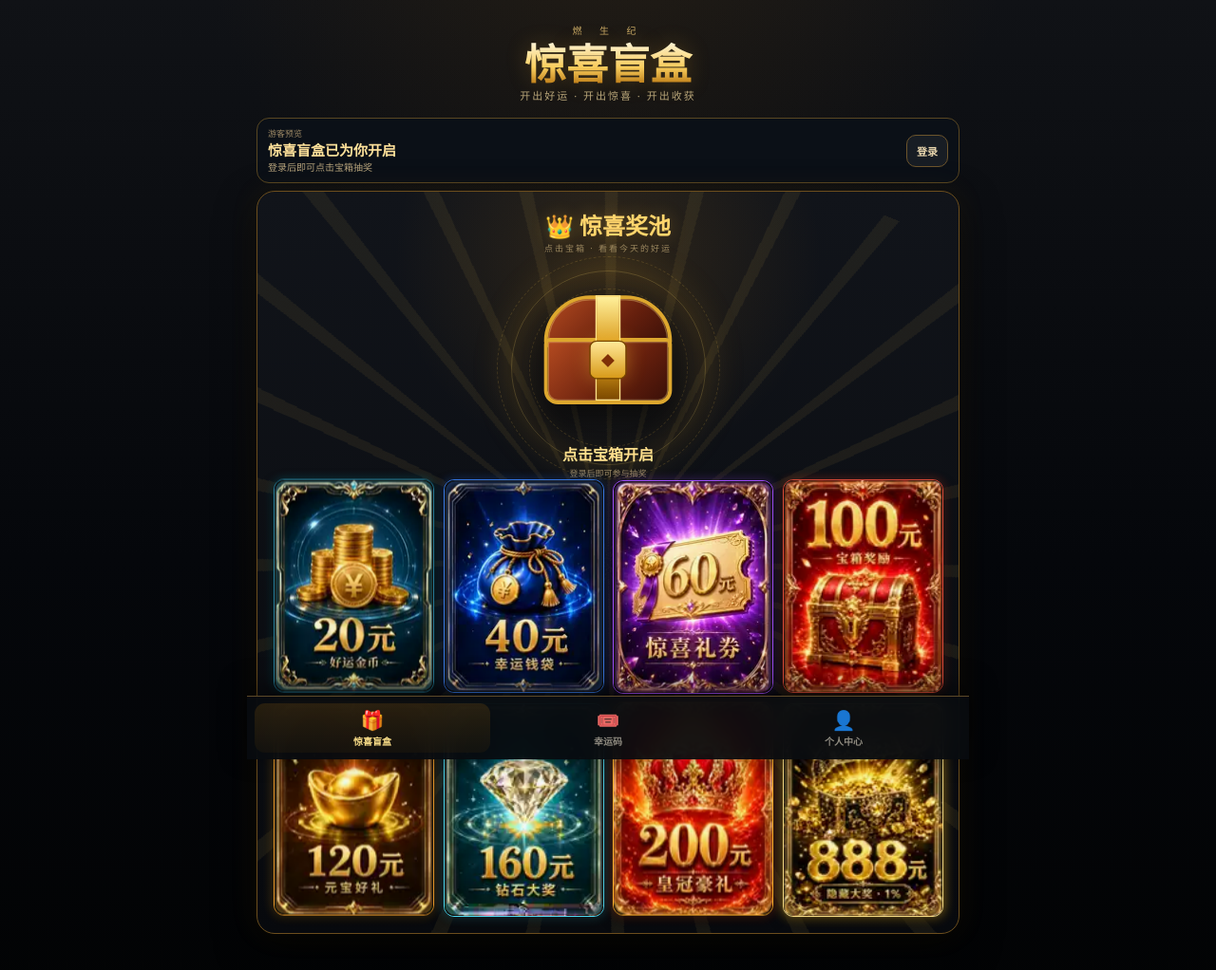
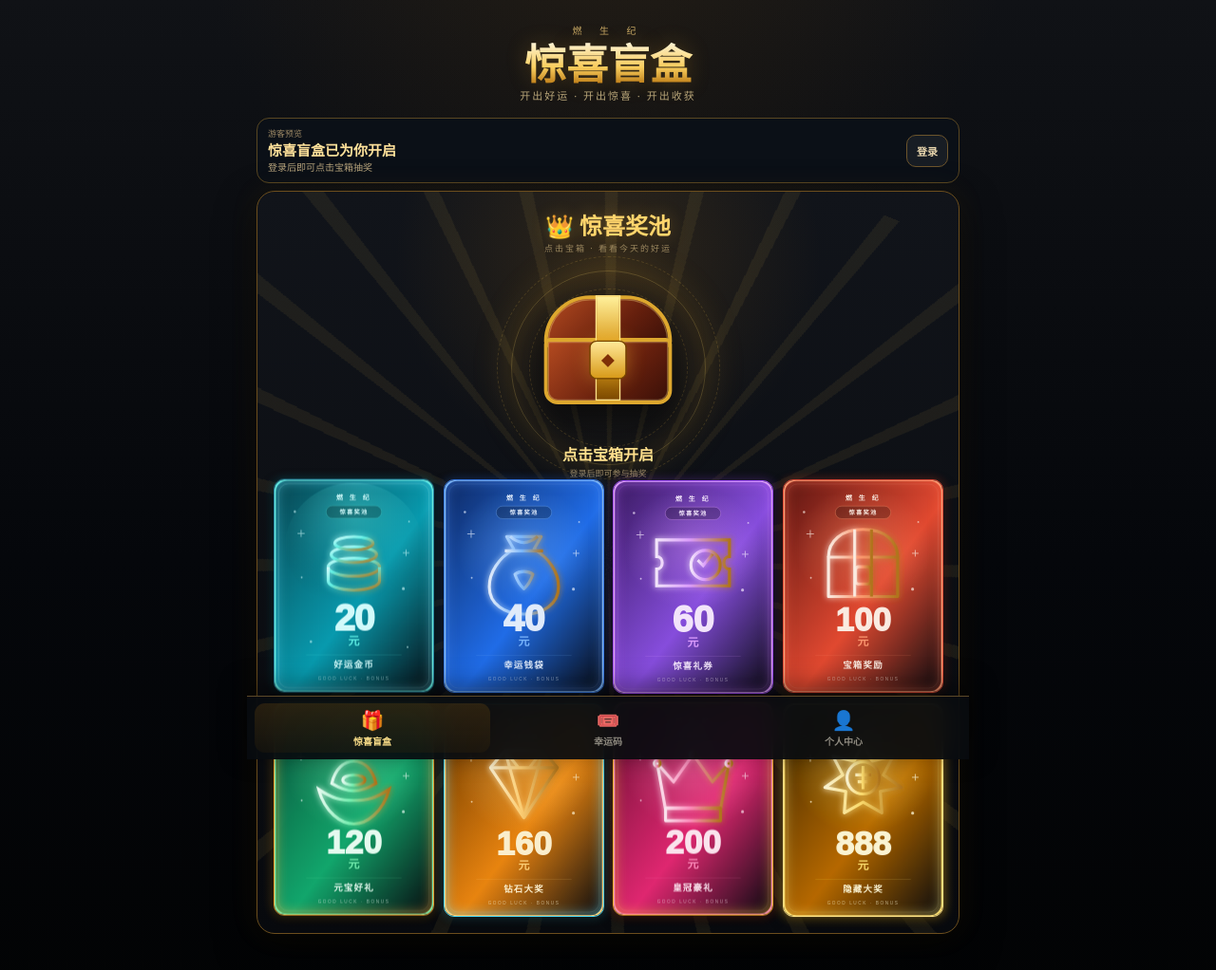
Before and after one commit to kevin9911228-oss/rsj-lucky-box, a plain HTML site: page index.html in a window 1280 px wide. Shown: the whole page at 95% size. Drawn offline with Linux system fonts and the light colour scheme.

Commit message:
Use final HD SVG prize cards

```diff
--- a/index.html
+++ b/index.html
@@ -96,14 +96,14 @@
   <div id="guestBar" class="statusbar"><div class="statusText"><div class="statusTop">游客预览</div><div class="statusMain">惊喜盲盒已为你开启</div><div class="statusSub">登录后即可点击宝箱抽奖</div></div><button class="miniBtn" onclick="openLoginModal('home')">登录</button></div>
   <div id="memberBar" class="statusbar hide"><div class="statusText"><div class="statusTop">欢迎回来</div><div id="homeUserName" class="statusMain">--</div><div class="statusSub">剩余抽奖：<b id="creditNum">0</b> 次</div></div><div class="statusActions"><button id="soundBtn" class="miniBtn soundToggle" onclick="toggleSound()">🔊</button><button class="miniBtn" onclick="switchTab('my')">个人中心</button></div></div>
   <section class="pool"><div class="poolHead"><h2>👑 惊喜奖池</h2><div class="poolSub">点击宝箱 · 看看今天的好运</div></div><div id="stage" class="stage" onclick="drawFromChest()"><div class="halo"></div><div class="chest"><div class="lid"></div><div class="base"></div><div class="band"></div><div class="lock"></div></div><div id="stageText" class="stageText">点击宝箱开启<small>登录后即可参与抽奖</small></div></div><div class="grid" id="prizeGrid">
-<div class="prize p20" data-reward="20"><img class="prizeArt" src="/assets/prizes/20.webp" alt="20元 好运金币" decoding="async"></div>
-<div class="prize p40" data-reward="40"><img class="prizeArt" src="/assets/prizes/40.webp" alt="40元 幸运钱袋" decoding="async"></div>
-<div class="prize p60" data-reward="60"><img class="prizeArt" src="/assets/prizes/60.webp" alt="60元 惊喜礼券" decoding="async"></div>
-<div class="prize p100" data-reward="100"><img class="prizeArt" src="/assets/prizes/100.webp" alt="100元 宝箱奖励" decoding="async"></div>
-<div class="prize p120" data-reward="120"><img class="prizeArt" src="/assets/prizes/120.webp" alt="120元 元宝好礼" decoding="async"></div>
-<div class="prize p160" data-reward="160"><img class="prizeArt" src="/assets/prizes/160.webp" alt="160元 钻石大奖" decoding="async"></div>
-<div class="prize p200" data-reward="200"><img class="prizeArt" src="/assets/prizes/200.webp" alt="200元 皇冠豪礼" decoding="async"></div>
-<div class="prize p888" data-reward="888"><img class="prizeArt" src="/assets/prizes/888.webp" alt="888元 隐藏大奖 1%" decoding="async"></div>
+<div class="prize p20" data-reward="20"><img class="prizeArt" src="/assets/prizes/20.svg?v=hd-svg-20260808" alt="20元 好运金币" decoding="async"></div>
+<div class="prize p40" data-reward="40"><img class="prizeArt" src="/assets/prizes/40.svg?v=hd-svg-20260808" alt="40元 幸运钱袋" decoding="async"></div>
+<div class="prize p60" data-reward="60"><img class="prizeArt" src="/assets/prizes/60.svg?v=hd-svg-20260808" alt="60元 惊喜礼券" decoding="async"></div>
+<div class="prize p100" data-reward="100"><img class="prizeArt" src="/assets/prizes/100.svg?v=hd-svg-20260808" alt="100元 宝箱奖励" decoding="async"></div>
+<div class="prize p120" data-reward="120"><img class="prizeArt" src="/assets/prizes/120.svg?v=hd-svg-20260808" alt="120元 元宝好礼" decoding="async"></div>
+<div class="prize p160" data-reward="160"><img class="prizeArt" src="/assets/prizes/160.svg?v=hd-svg-20260808" alt="160元 钻石大奖" decoding="async"></div>
+<div class="prize p200" data-reward="200"><img class="prizeArt" src="/assets/prizes/200.svg?v=hd-svg-20260808" alt="200元 皇冠豪礼" decoding="async"></div>
+<div class="prize p888" data-reward="888"><img class="prizeArt" src="/assets/prizes/888.svg?v=hd-svg-20260808" alt="888元 隐藏大奖 1%" decoding="async"></div>
 </div></section>
 </section>
 <section id="luckyPanel" class="panel tempPanel hide"><div class="sectionCard card"><div class="title">🎟️ 幸运码专享</div><div class="hint">幸运码不消耗普通盲盒次数，登录后输入幸运码即可参与。</div><div id="luckyGuest"><button class="btn btnPurple" style="width:100%" onclick="openLoginModal('lucky')">登录后使用幸运码</button></div><div id="luckyMember" class="hide"><div id="luckyIdentity" class="identity">当前账号：<b>--</b></div><div class="form"><input id="luckyCode" placeholder="输入幸运码，例如 RSJ888" onkeydown="if(event.key==='Enter')tempDraw()"><button id="tempDrawBtn" class="btn btnPurple" onclick="tempDraw()">使用幸运码抽奖</button></div></div></div></section>
```
Also changed, not shown: 1 other file.
